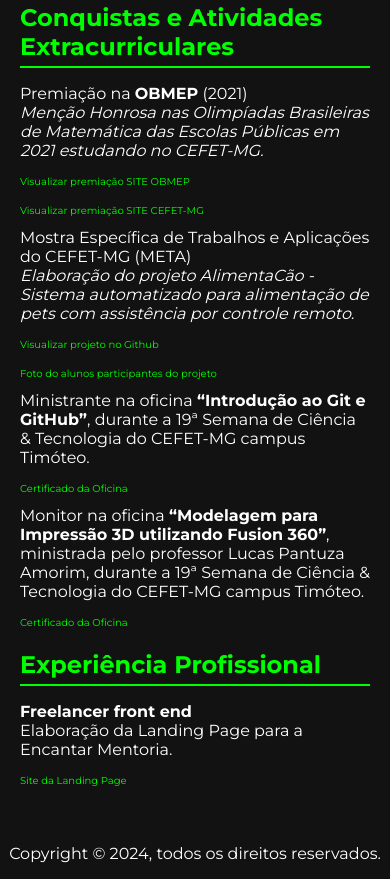
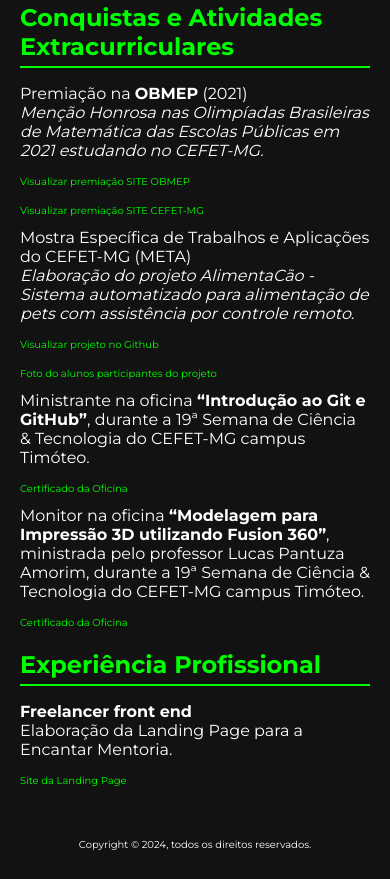
Before and after one commit to Jvmcst/bio_info, a plain HTML site: page curriculum.html in a window 390 px wide. Shown: the part 851-1730 px from the top of the page. Drawn offline with nearby package versions, Linux system fonts and the light colour scheme.

Commit message:
Update styles2.css v1.1

```diff
--- a/styles/styles2.css
+++ b/styles/styles2.css
@@ -34,6 +34,10 @@ body {
 
 .center{
 text-align: center;
+}
+
+.centro{
+    justify-content: center;
 }
 
 nav {
@@ -168,6 +172,11 @@ nav a:hover {
     nav a {
         margin: 0 10px;
     }
+
+    .centro{
+        justify-content: center;
+        font-size: 10px;
+    }
 }
 
 @media (max-width: 480px) {
@@ -188,4 +197,10 @@ nav a:hover {
         margin: 5px;
         padding: 8px 16px;
     }
+
+
+    .centro{
+        justify-content: center;
+        font-size: 10px;
+    }
 }
```
